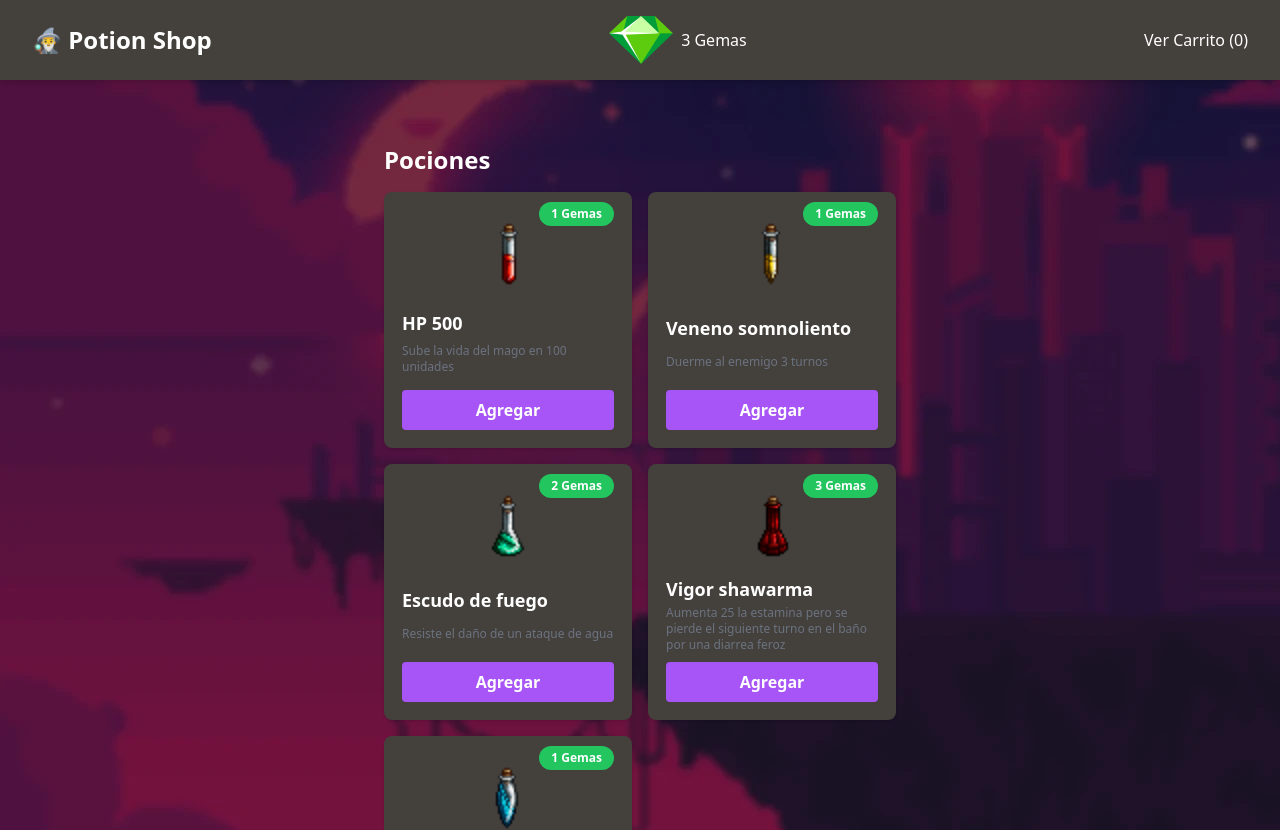
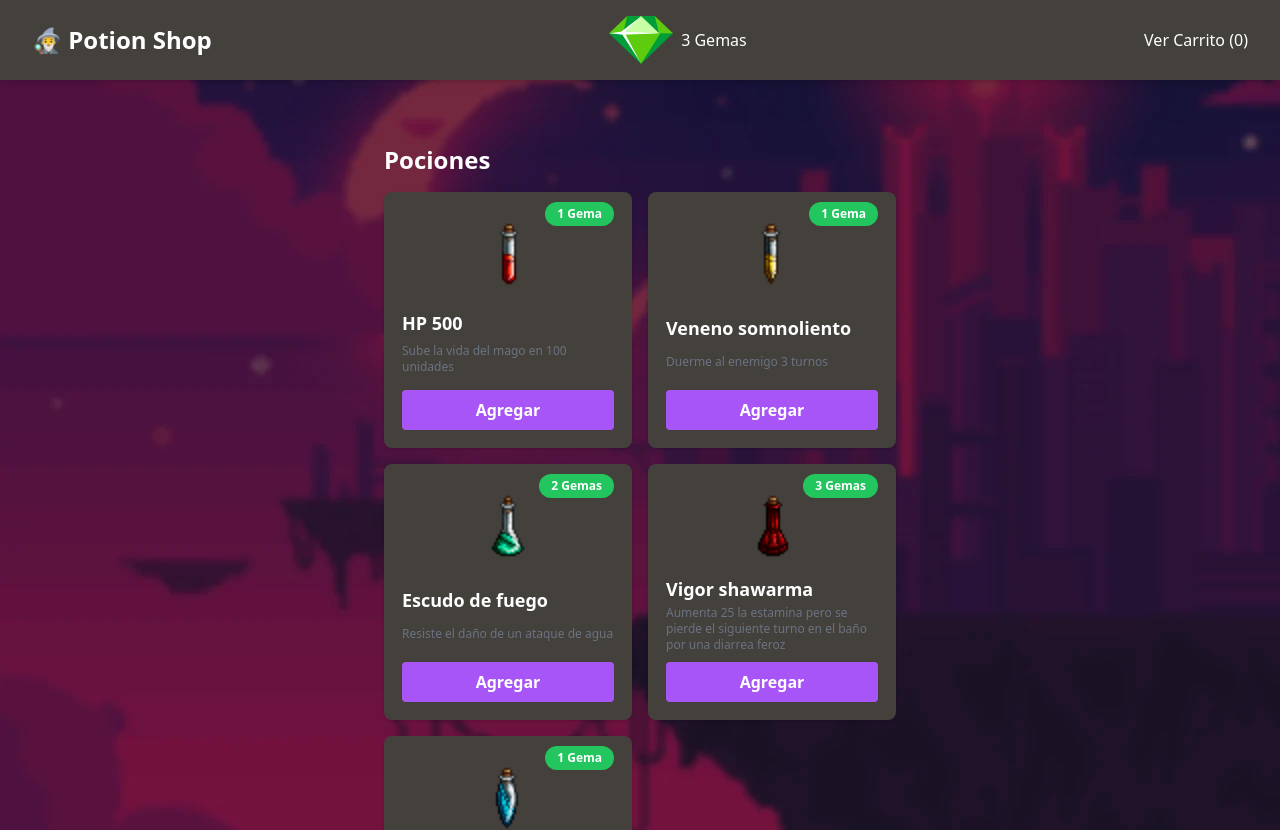
Before and after one commit to espinozajuan/frontend-challenge-hitocean, a React (Create React App) app: page / in a window 1280 px wide. Shown: the top 830 px of the page. Built offline with nearby package versions, Linux system fonts and the light colour scheme; data requests are answered from the project's data file.

Commit message:
adding pluralization to gems

```diff
--- a/server/db.json
+++ b/server/db.json
@@ -86,6 +86,14 @@
         5
       ],
       "id": 6
+    },
+    {
+      "itemsId": [
+        1,
+        2,
+        5
+      ],
+      "id": 7
     }
   ]
 }
--- a/src/components/ListadoProductosComponent.tsx
+++ b/src/components/ListadoProductosComponent.tsx
@@ -62,13 +62,16 @@ export default function ListadoProductosComponent() {
     <div>
       <h3 className='text-2xl font-bold mb-4'>Pociones</h3>
       <div className='grid grid-cols-2 gap-4'>
-        {productos.map((producto) => (
+        {productos.map((producto) => {
+          const gemasText = producto.precio === 1 ? 'Gema' : 'Gemas';
+
+          return (
             <div
               key={producto.id}
               className='bg-stone-700 shadow rounded-lg p-4 flex flex-col justify-between items-start relative h-64 hover:border-purple-600 border-transparent border-2'
             >
               <button className='bg-green-500 hover:bg-green-600 text-white font-bold py-1 px-3 rounded-full absolute top-2 right-4 text-xs'>
-              {producto.precio} Gemas
+                {producto.precio} {gemasText}
               </button>
               <img
                 src={producto.imagen}
@@ -86,7 +89,8 @@ export default function ListadoProductosComponent() {
                 Agregar
               </button>
             </div>
-        ))}
+          );
+        })}
       </div>
     </div>
   );
```
Lines whose indentation alone changed are shown as unchanged.
